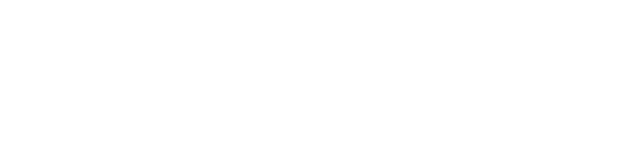
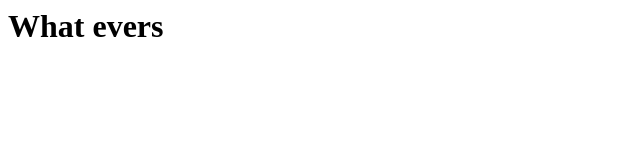
Before and after one commit to alexanderlt/git-one, a plain HTML site: page index.html in a window 1280 px wide. Shown: the whole page, without its empty margins (0-640 px from the left). Drawn offline with Linux system fonts and the light colour scheme.

Commit message:
added h1

```diff
--- a/index.html
+++ b/index.html
@@ -3,5 +3,9 @@
     <meta charset="utf-8">
     <title>The Title</title>
 </head>
-<body></body>
+<body>
+
+    <h1>What evers</h1>
+
+</body>
 </html>
```
